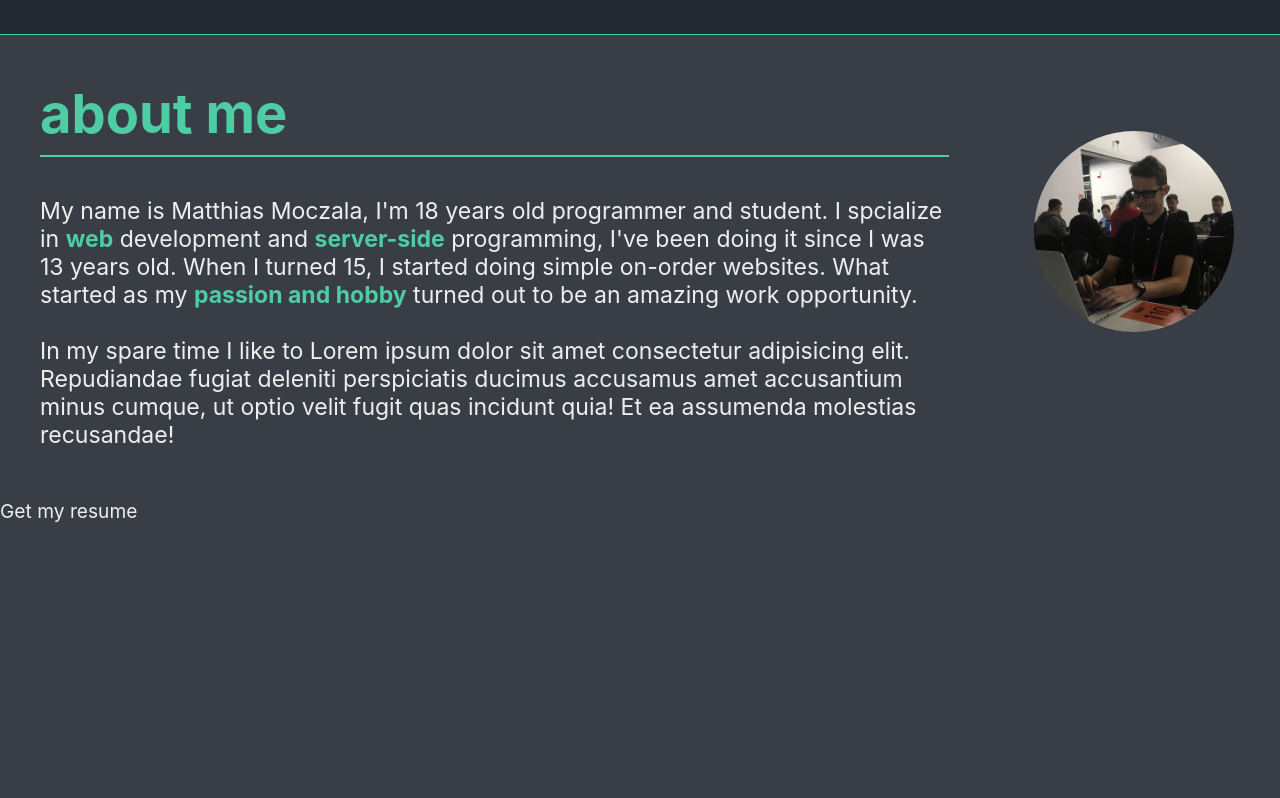
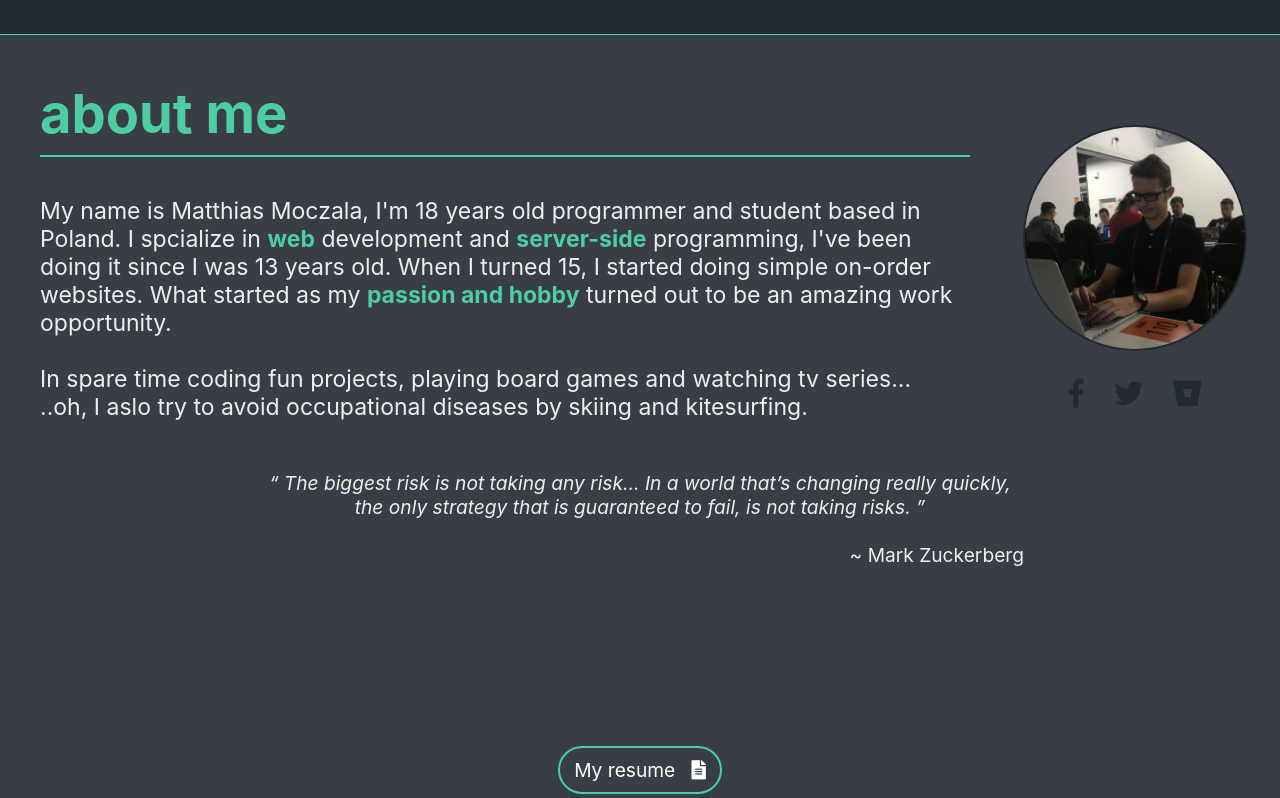
Before and after one commit to mattMoczala/portfolio, a plain HTML site: page index.html in a window 1280 px wide. Shown: the part 766-1564 px from the top of the page. Drawn offline with nearby package versions, Linux system fonts and the light colour scheme.

Commit message:
About section finished

```diff
--- a/css/style.css
+++ b/css/style.css
@@ -129,6 +129,33 @@ body {
     .partial {
         width: 100%;
     }
+    .tech {
+        display: none;
+    }
+    .aboutWrapper {
+        bottom: 10%;
+    }
+    .photo .social {
+        display: none;
+    }
+}
+
+@media only screen and (max-height: 768px) {
+    .aboutWrapper {
+        padding-bottom: 50px;
+    }
+}
+
+@media only screen and (max-height: 370px) {
+    .scrollDownWrapper {
+        display: none;
+    }
+}
+
+@media only screen and (max-width: 900px) {
+    .quoteWrapper {
+        display: none;
+    }
 }
 
 .partial {
@@ -138,8 +165,6 @@ body {
     float: left;
     margin-top: 20px;
 }
-
-@media only screen and (max-width: 1000px) {}
 
 .about {
     background-color: #393e46;
@@ -151,7 +176,7 @@ body {
 }
 
 .about .aboutItem {
-    padding: 2%;
+    padding: 1%;
 }
 
 .about .text {
@@ -159,6 +184,7 @@ body {
     text-align: center;
     padding: 0 20px;
     margin: 20px;
+    margin-right: 0;
     display: flex;
     justify-content: center;
     /* align horizontal */
@@ -169,15 +195,23 @@ body {
 .photo {
     margin-left: 20px;
     margin-right: 20px;
-    height: 100%;
+    /* height: 100%; */
     display: block;
+    /* background-image: url('http://jebnijsie.pl/pr/img/me.png');
+    background-size: cover; */
 }
 
 .authorPhoto {
     height: auto;
-    width: 200px;
+    width: 220px;
+    border: 2px #232931 solid;
     border-radius: 50%;
-    margin-top: 40px;
+    transition: .3s;
+}
+
+.authorPhoto:hover {
+    border-color: #4ecca3;
+    transform: scale(1.1);
 }
 
 .smIco {
@@ -187,6 +221,8 @@ body {
 .aboutWrapper {
     background-color: #393e46;
     min-height: 100vh;
+    /* padding-bottom: 50px; */
+    position: relative;
 }
 
 .footer {
@@ -202,7 +238,7 @@ body {
 }
 
 .footer .social .socialIco {
-    padding-left: 20px;
+    margin-left: 20px;
 }
 
 .projectsWrapper {
@@ -222,11 +258,76 @@ body {
 
 .scrollDownWrapper {
     position: absolute;
-    bottom: 80px;
+    bottom: 8%;
+    /* bottom: 80px; */
     margin-left: auto;
     margin-right: auto;
     cursor: pointer;
     width: 90vw;
 }
 
-.resume {}
+.resumeWrapper {
+    position: absolute;
+    bottom: 40px;
+    width: 100%;
+}
+
+.resume {
+    border: #4ecca3 solid 2px;
+    margin-right: auto;
+    margin-left: auto;
+    text-align: center;
+    width: 160px;
+    border-radius: 25px;
+    color: #eee;
+    transition: 0.3s;
+    cursor: pointer;
+}
+
+.resume:hover {
+    background-color: #4ecca3;
+    color: #393e46;
+    transform: scale(1.2);
+}
+
+.tech {
+    margin-left: auto;
+    margin-right: auto;
+    text-align: center;
+    width: 60%;
+}
+
+.clickableSocial {
+    transition: 0.3s;
+    color: #232931;
+}
+
+.clickableSocial:hover {
+    color: #4ecca3;
+    /* color: #eee; */
+    transform: scale(1.5);
+}
+
+a {
+    text-decoration: none;
+    color: #fff;
+    transition: 0.3s;
+}
+
+.resume:hover a {
+    color: #393e46;
+}
+
+.quote {
+    font-style: italic;
+}
+
+.photo .social {
+    font-size: 1.5em;
+    text-align: center;
+    margin-top: 20px;
+}
+
+.photo .social .socialIco {
+    margin-left: 10%;
+}
--- a/index.html
+++ b/index.html
@@ -47,20 +47,43 @@
                     </h2>
                     <hr style="margin-bottom: 40px; border: #4ecca3 solid 1px; margin-top: 12px;">
                     <text class="aboutMe">
-                        My name is Matthias Moczala, I'm 18 years old programmer and student. I spcialize in <b>web</b> development and <b>server-side</b> programming, I've been doing it since I was 13 years old. When I turned 15, I started doing simple on-order websites. What started as my <b>passion and hobby</b> turned out to be an amazing work opportunity.
+                        My name is Matthias Moczala, I'm 18 years old programmer and student based in Poland. I spcialize in <b>web</b> development and <b>server-side</b> programming, I've been doing it since I was 13 years old. When I turned 15, I started doing simple on-order websites. What started as my <b>passion and hobby</b> turned out to be an amazing work opportunity.
 
                         <br /><br />
 
-                        In my spare time I like to Lorem ipsum dolor sit amet consectetur adipisicing elit. Repudiandae fugiat deleniti perspiciatis ducimus accusamus amet accusantium minus cumque, ut optio velit fugit quas incidunt quia! Et ea assumenda molestias recusandae!
+                        In spare time coding fun projects, playing board games and watching&nbsp;tv&nbsp;series...
+                        <br />
+                        ..oh, I aslo try to avoid occupational diseases by skiing and kitesurfing.
                     </text>
                 </div>
             </div>
             <div class="photo aboutItem">
-                <img src="img/me.png" alt="Photo of me." class="authorPhoto">
+                <img src="img/me.png" alt="Photo of me." class="authorPhoto" id="myPhoto">
+                <div class="social" id="socialAbout">
+                    <a style="color: #4ecca3;" href="https://www.facebook.com/maciek.moczala" target="_blank"><i class="clickableSocial fab fa-facebook-f"></i></a>
+                    <a style="color: #4ecca3;" href="https://twitter.com/m_moczala" target="_blank"><i class="clickableSocial fab fa-twitter socialIco"></i></a>
+                    <a style="color: #4ecca3;" href="https://bitbucket.org/maciejMoczala/" target="_blank"><i class="clickableSocial fab fa-bitbucket socialIco"></i></a>
+                </div>
             </div>
         </div>
-        <div class="resume">
-            Get my resume
+        <div class="tech">
+            <div class="quoteWrapper">
+                <q class="quote">
+                    The biggest risk is not taking any risk… In a world that’s changing really quickly, the only strategy that is guaranteed to fail, is not taking risks.
+                </q>
+                <br><br>
+                <div style="text-align: right;"> ~ Mark Zuckerberg</div>
+            </div>
+        </div>
+        <div class="resumeWrapper">
+
+            <div class="resume">
+                <a href="mojeCV-1strona.pdf" download target="_blank">
+                    <div style="padding: 10px;">
+                        My resume &nbsp;&nbsp;<i class="fas fa-file-alt"></i>
+                    </div>
+                </a>
+            </div>
         </div>
     </div>
     <div class="projectsWrapper">
@@ -76,9 +99,9 @@
             &copy; Maciej Moczała - All rights reserved
             <br>
             <div class="social">
-                <a style="color: #4ecca3;" href="https://www.facebook.com/maciek.moczala" target="_blank"><i class="fab fa-facebook-f"></i></a>
-                <a style="color: #4ecca3;" href="https://twitter.com/m_moczala" target="_blank"><i class="fab fa-twitter socialIco"></i></a>
-                <a style="color: #4ecca3;" href="https://bitbucket.org/maciejMoczala/" target="_blank"><i class="fab fa-bitbucket socialIco"></i></a>
+                <a href="https://www.facebook.com/maciek.moczala" target="_blank"><i class="clickableSocial fab fa-facebook-f"></i></a>
+                <a href="https://twitter.com/m_moczala" target="_blank"><i class="clickableSocial fab fa-twitter socialIco"></i></a>
+                <a href="https://bitbucket.org/maciejMoczala/" target="_blank"><i class="clickableSocial fab fa-bitbucket socialIco"></i></a>
             </div>
         </div>
     </footer>
--- a/main.js
+++ b/main.js
@@ -8,8 +8,21 @@ window.onbeforeunload = function() {
 window.onload = () => {
 
     initTypeWriter();
+    setAuthorPhotoSize();
     // initScroll();
     document.addEventListener('keydown', checkKey);
+    window.addEventListener("resize", setAuthorPhotoSize);
+
+}
+
+function setAuthorPhotoSize() {
+    let warpperHeight = document.querySelector('.photo').clientHeight;
+    let photoHeight = document.querySelector('.authorPhoto').clientHeight;
+
+    let margin = (warpperHeight - photoHeight) / 2;
+    // 30 is average size of social icons
+    document.getElementById('myPhoto').style.marginTop = `${margin-30}px`;
+
 
 }
 
@@ -21,7 +34,7 @@ function checkKey(e) {
         console.log('up');
         if (currPos > 0) {
             currPos--;
-            console.log(positions[currPos]);
+            // console.log(positions[currPos]);
             document.querySelector(positions[currPos]).scrollIntoView({
                 behavior: 'smooth'
             });
@@ -31,7 +44,7 @@ function checkKey(e) {
         console.log('down');
         if (currPos < 3) {
             currPos++;
-            console.log(positions[currPos]);
+            // console.log(positions[currPos]);
             document.querySelector(positions[currPos]).scrollIntoView({
                 behavior: 'smooth'
             });
```
Also changed, not shown: 1 other file.
